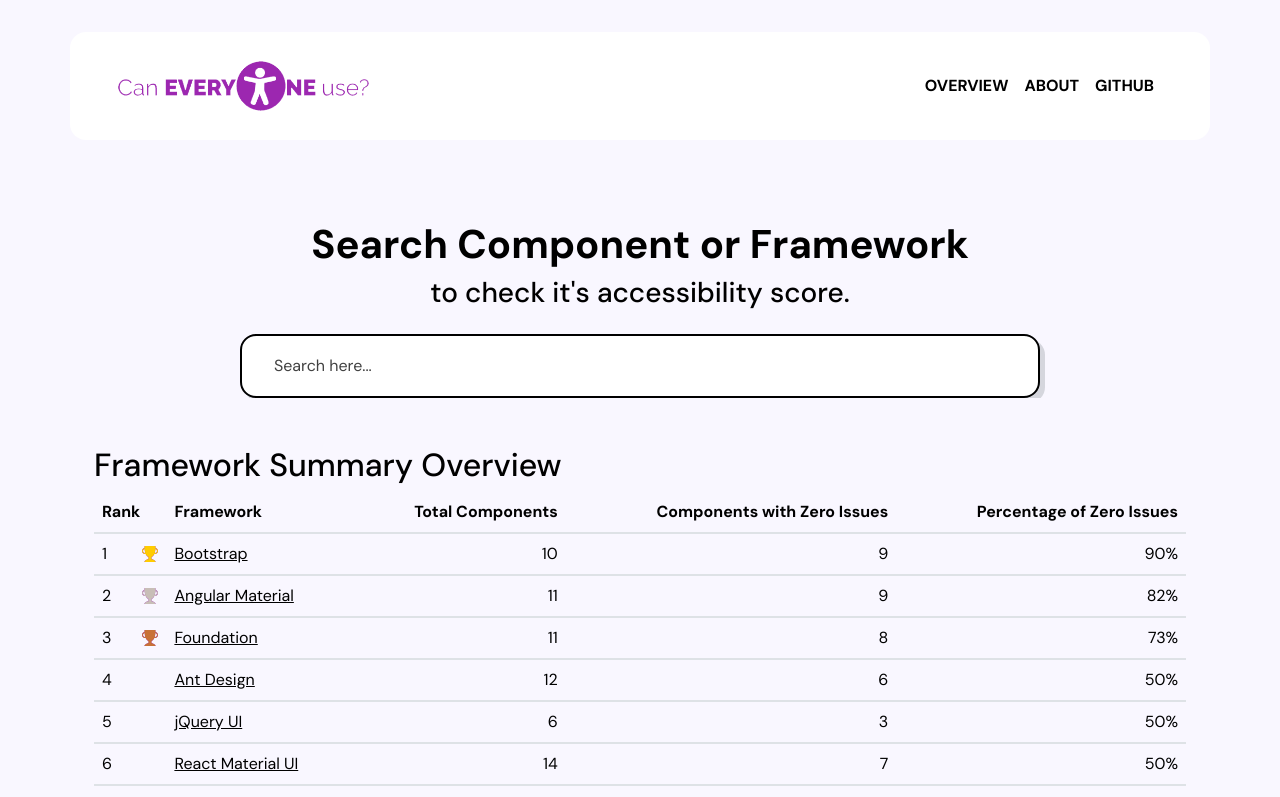
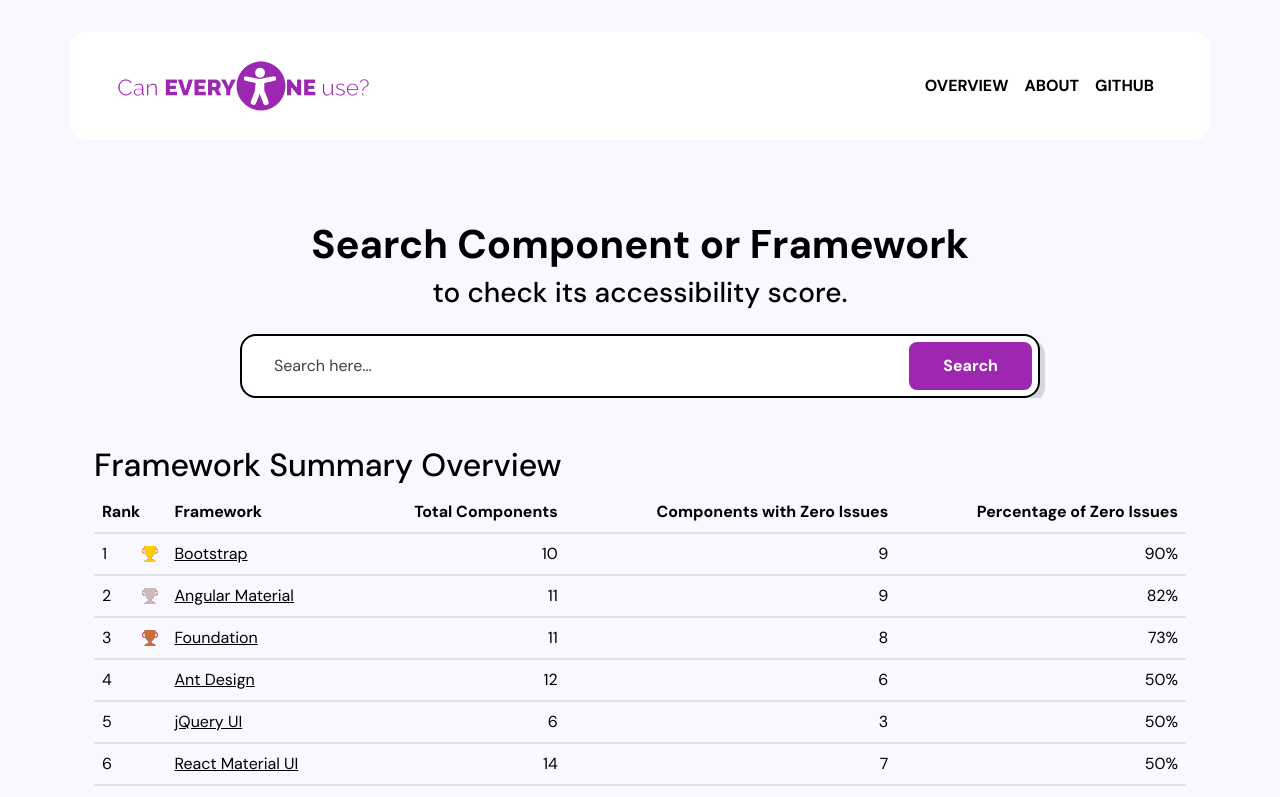
Before and after one commit to caneveryoneusetemp/caneveryoneuse_tool, a React (Create React App) app: page / in a window 1280 px wide. Shown: the top 797 px of the page. Built offline with nearby package versions, Linux system fonts and the light colour scheme.

Commit message:
Refactor search component and add search functionality

```diff
--- a/src/partials/search.jsx
+++ b/src/partials/search.jsx
@@ -1,38 +1,95 @@
-import React, {useState} from 'react';
+import React, { useState } from 'react';
+import { useNavigate } from 'react-router-dom';
 
 const Search = () => {
-
     const [searchq, setSearchq] = useState('');
+    const navigate = useNavigate();
 
     const style = {
         h1: {
             fontWeight: '700',
         },
         input: {
+            minHeight: '4rem',
+            padding: '0 2rem',
+        },
+        button: {
+            minHeight: '3rem',
+            padding: '0 2rem',
+            position: 'absolute',
+            right: '8px',
+            top: '8px',
+            borderRadius: '8px',
+            fontWeight: '700',
+        },
+        inputWrapper: {
             maxWidth: '800px',
             margin: '0 auto',
-            minHeight: '4rem',
-            padding: '0 2rem',
+            width: '100%',
         }
-    }
+    };
 
-    return(
+    const navigateToSearchResult = (event) => {
+        event.preventDefault();
+        const normalizedSearchq = searchq.trim().toLowerCase();
 
+        const searchRoutes = {
+            'boot': '/bootstrap',
+            'bootstrap': '/bootstrap',
+            'foundation': '/foundation',
+            'material': '/react-mui',
+            'material design': '/react-mui',
+            'ang': '/angular-material',
+            'angular': '/angular-material',
+            'ant design': '/ant-design',
+            'ant': '/ant-design',
+            'material ui': '/react-mui',
+            'react mui': '/react-mui',
+            'react material ui': '/react-mui',
+            'semantic': '/semantic-ui',
+            'semantic ui': '/semantic-ui',
+            'tailwind ui': '/tailwind-ui',
+            'tailwindcss': '/tailwind-ui',
+            'tailwind': '/tailwind-ui',
+        };
+
+        const route = searchRoutes[normalizedSearchq];
+
+        if (route) {
+            navigate(route);
+        } else {
+            alert('No results found for your search.');
+        }
+    };
+
+    return (
         <div className="search-wrap py-5">
             <div className="container">
                 <div className="row">
                     <div className="col-12">
-                        <form class="d-flex flex-column text-center">
-                            <label htmlFor="search_q" className="form-label h3 mb-4"><h1 style={style.h1} className="mb-2">Search Component or Framework</h1>to check it's accessibility score.</label>
-                            <input style={style.input} type="text" className="form-control form-control-search rounded-4 bg-white" id="search_q" placeholder="Search here..." value={searchq} onChange={(e) => setSearchq(e.target.value)} />
+                        <form className="d-flex flex-column text-center" onSubmit={navigateToSearchResult}>
+                            <label htmlFor="search_q" className="form-label h3 mb-4">
+                                <h1 style={style.h1} className="mb-2">Search Component or Framework</h1>
+                                to check its accessibility score.
+                            </label>
+                            <div className="position-relative" style={style.inputWrapper} >
+                                <input
+                                    style={style.input}
+                                    type="text"
+                                    className="form-control form-control-search rounded-4 bg-white"
+                                    id="search_q"
+                                    placeholder="Search here..."
+                                    value={searchq}
+                                    onChange={(e) => setSearchq(e.target.value)}
+                                />
+                                <button type="submit" className="btn btn-primary ms-md-2" style={style.button}>Search</button>
+                            </div>
                         </form>
                     </div>
                 </div>
             </div>
         </div>
-
     );
-
-}
+};
 
 export default Search;
```
